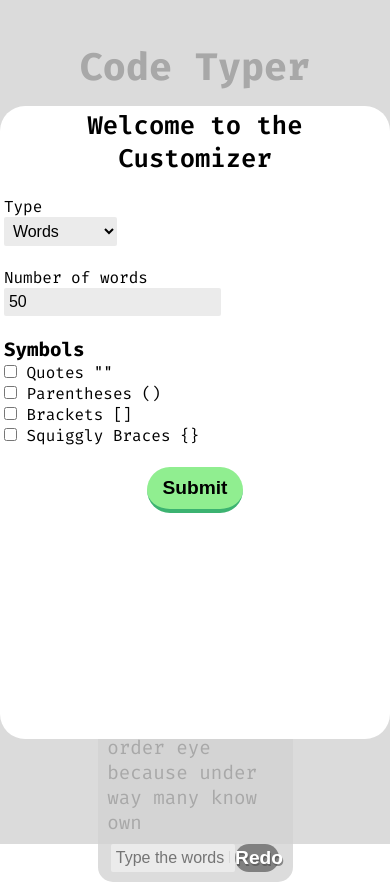
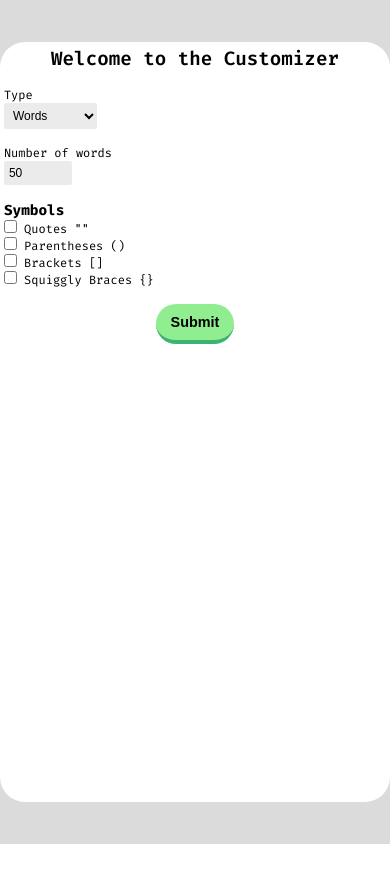
Before and after one commit to PandaStripes11/code-typer, a Next.js app: page / in a window 390 px wide. Both pictures are taken after a click on the button "Customize". After the commit the page ends 844 px from the top, so only its background shows below. Built offline with nearby package versions, Linux system fonts and the light colour scheme.

Commit message:
Responsive style changes

```diff
--- a/components/CustomizeDisplay/CustomizeDisplay.js
+++ b/components/CustomizeDisplay/CustomizeDisplay.js
@@ -42,6 +42,11 @@ export default function CustomizeDisplay(props) {
         e.preventDefault()
     }
 
+    let maxValue = 1000
+    if (props.passageDetails.type === 'paragraphs') {
+        maxValue = 100
+    }
+
     return (
         <section
             className={
@@ -58,7 +63,7 @@ export default function CustomizeDisplay(props) {
                         <option value="paragraphs">Paragraphs</option>
                     </select><br /><br />
                     <label htmlFor="number">Number of {props.passageDetails.type}</label><br/>
-                    <input id="number" type="number" name="number" value={props.passageDetails.number} onChange={handleChange}/><br /><br />
+                    <input id="number" type="number" min="2" max={maxValue} name="number" value={props.passageDetails.number} onChange={handleChange}/><br /><br />
                     <h4>Symbols</h4>
                     <input type="checkbox" id="quotes" name="quotes" value="quotes" onChange={handleChange}/>
                     <label htmlFor="quotes"> Quotes ""</label><br/>
--- a/components/CustomizeDisplay/CustomizeDisplay.module.css
+++ b/components/CustomizeDisplay/CustomizeDisplay.module.css
@@ -17,7 +17,7 @@
 }
 
 .div {
-    height: 75%;
+    height: 90%;
     width: 400px;
     background-color: white;
     border-radius: 25px;
--- a/components/TypingBox/TypingBox.js
+++ b/components/TypingBox/TypingBox.js
@@ -17,6 +17,7 @@ export default function TypingBox(props) {
     const [intervalId, setIntervalId] = useState()
     const [timer, setTimer] = useState(0)
     const [placeholder, setPlaceholder] = useState('Type the words here')
+
     const [passageText, setPassageText] = useState('some word little hand people like problem house without do house move end part back do because would the more time some this high new a other change play from before because it about show around most world around one good by order eye because under way many know own')
 
     const words = passageText.split(' ')
@@ -82,16 +83,17 @@ export default function TypingBox(props) {
     }
 
     const handleChange = ({target}) => {
+        const {value} = target
+        setText(value)
 
+        //Begin
         if (currentWord === 0 && text === '') {
             const currId = changeUpdater()
             setIntervalId(currId)
             setPlaceholder('')
         }
 
-        const {value} = target
-        setText(value)
-
+        //End
         if (currentWord === words.length) {
             clearInterval(intervalId)
             return
@@ -105,6 +107,7 @@ export default function TypingBox(props) {
             return
         }
 
+        // Default
         const word = words[currentWord]
         if (value === word.substring(0, value.length) && value != '') {
             setCorrect(true)
@@ -112,6 +115,7 @@ export default function TypingBox(props) {
             setCorrect(false)
         }
 
+        // Space
         if (value.endsWith(' ')) {
             setCurrentWord(prev => prev + 1)
             setCorrectWords((prev) => {
--- a/components/TypingBox/TypingInput/TypingInput.js
+++ b/components/TypingBox/TypingInput/TypingInput.js
@@ -1,11 +1,14 @@
-import {useEffect} from 'react'
 import TypingInputStyles from './TypingInput.module.css'
 
 export default function TypingInput(props) {
+    const handleSubmit = (e) => {
+        e.preventDefault()
+        return false
+    }
 
     return (
         <div className={TypingInputStyles.div}>
-            <form className={TypingInputStyles.form}>
+            <form className={TypingInputStyles.form} onSubmit={handleSubmit}>
                 <input
                     className={
                         props.correct ? TypingInputStyles.inputCorrect : (
--- a/components/TypingBox/TypingInput/TypingInput.module.css
+++ b/components/TypingBox/TypingInput/TypingInput.module.css
@@ -9,43 +9,52 @@
 .form {
     width: 80%;
 }
-.input {
+input[type="text"].input {
+    font-size: 1.2em;
     border: none;
     width: 100%;
     padding: 5px;
     border-radius: 2px;
     outline: none;
     flex-shrink: 4;
-    background: linear-gradient(cornflowerblue, cornflowerblue) bottom / 0% 2px no-repeat rgb(235, 235, 235);
+    background:
+        linear-gradient(cornflowerblue, cornflowerblue) bottom / 0% 2px no-repeat
+        rgb(235, 235, 235);
     transition: background-size 1s ease-out;
 }
-.inputCorrect {
+input[type="text"].inputCorrect {
+    font-size: 1.2em;
     border: none;
     width: 100%;
     padding: 5px;
     border-radius: 2px;
     outline: none;
     flex-shrink: 4;
-    background: linear-gradient(cornflowerblue, cornflowerblue) bottom / 0% 2px no-repeat rgba(144, 238, 144, 0.5);
+    background:
+        linear-gradient(cornflowerblue, cornflowerblue) bottom / 0% 2px no-repeat
+        rgba(144, 238, 144, 0.5);
     transition: background-size 1s ease-out;
 }
-.inputWrong {
+input[type="text"].inputWrong {
+    font-size: 1.2em;
     border: none;
     width: 100%;
     padding: 5px;
     border-radius: 2px;
     outline: none;
     flex-shrink: 4;
-    background: linear-gradient(cornflowerblue, cornflowerblue) bottom / 0% 2px no-repeat rgba(255, 99, 71, 0.5);
+    background:
+        linear-gradient(cornflowerblue, cornflowerblue) bottom / 0% 2px no-repeat
+        rgba(255, 99, 71, 0.5);
     transition: background-size 1s ease-out;
 }
-.input:focus {
+input[type="text"].input:focus {
     background-size: 100% 2px;
 }
-.inputCorrect:focus {
+input[type="text"].inputCorrect:focus {
     background-size: 100% 2px;
 }
-.inputWrong:focus {
+input[type="text"].inputWrong:focus {
     background-size: 100% 2px;
 }
 .button {
--- a/styles/global.css
+++ b/styles/global.css
@@ -46,7 +46,7 @@ p {
     font-size: 1.2em;
 }
 
-input[type="text"], input[type="number"], input[type="submit"], select {
+input, select {
     font-size: 1em;
     border: none;
     padding: 5px;
@@ -63,3 +63,14 @@ button {
     font-size: 1.2em;
     font-weight: 700;
 }
+
+@media only screen and (max-width: 1000px) {
+    html {
+        font-size: 14px;
+    }
+}
+@media only screen and (max-width: 800px) {
+    html {
+        font-size: 12px;
+    }
+}
```
